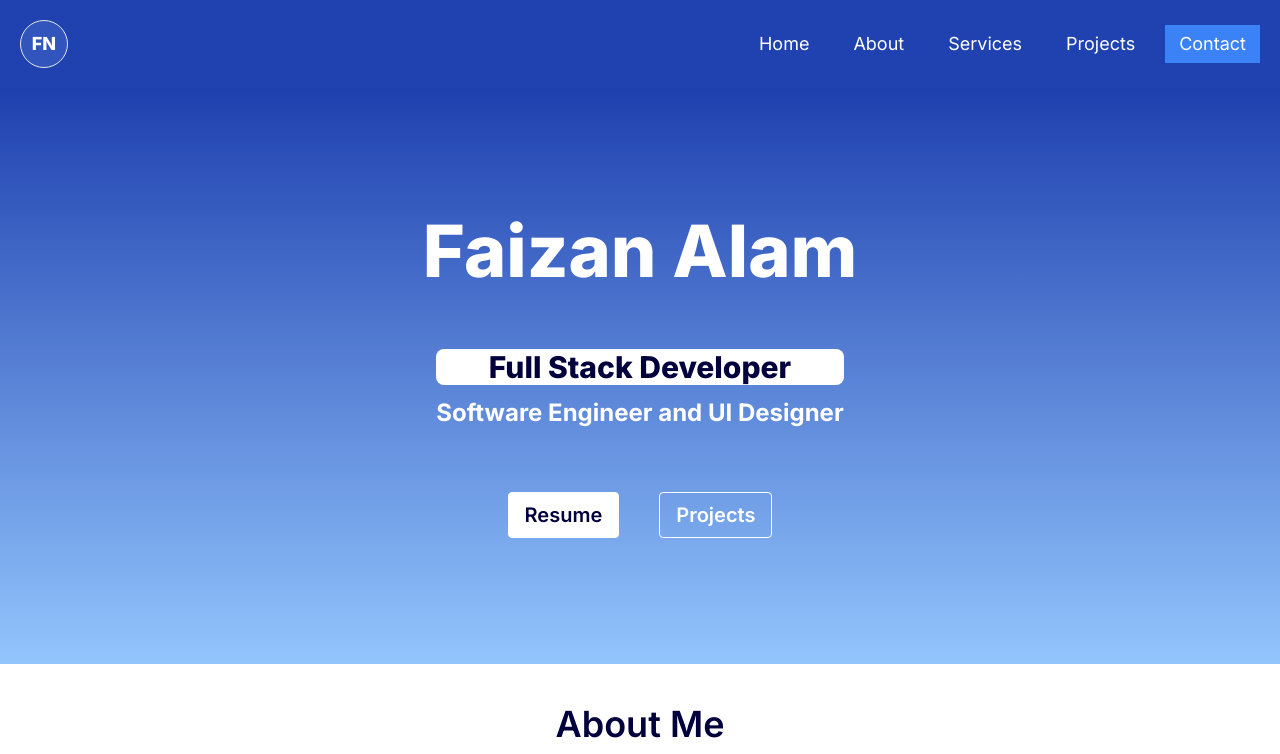
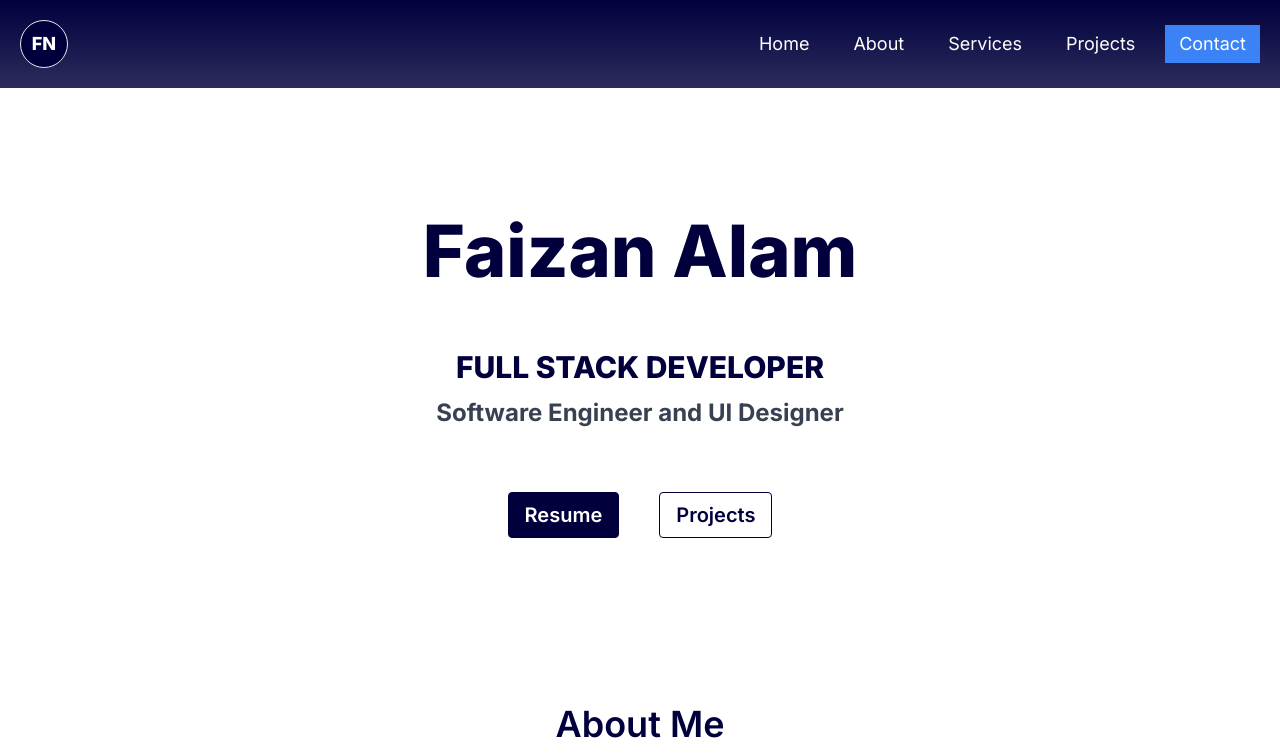
Before and after one commit to faizan619/Faizan_Dev_Portfolio, a Next.js app: page / in a window 1280 px wide. Shown: the top 754 px of the page. Built offline with nearby package versions, Linux system fonts and the light colour scheme.

Commit message:
light mode design

```diff
--- a/src/app/Components/HeroPage.js
+++ b/src/app/Components/HeroPage.js
@@ -19,25 +19,26 @@ export default function Hero() {
       .catch(error => console.error("Error fetching the image:", error));
   };
   return (
-    <section className="bg-gradient-to-b from-blue-800 to-blue-300">
+    <section className="dark:text-white bg-white">
+    {/* <section className="bg-gradient-to-b from-blue-800 to-blue-300"> */}
 
       <div className="flex flex-col items-center min-h-[36rem] justify-evenly py-16 px-2">
-        <h1 className="font-extrabold text-6xl text-white text-center sm:text-7xl">
+        <h1 className="font-extrabold text-6xl dark:text-white text-center sm:text-7xl text-[#01003d]">
           Faizan Alam
         </h1>
         <div className="text-center">
-          <p className="text-2xl font-extrabold text-[#01003d] bg-white rounded-lg sm:text-3xl">
+          <p className="text-2xl font-extrabold text-[#01003d] uppercase rounded-lg sm:text-3xl">
             Full Stack Developer
           </p>
-          <p className="pt-3 text-xl font-bold sm:text-2xl text-white">
+          <p className="pt-3 text-xl font-bold sm:text-2xl text-gray-700 dark:text-white">
             Software Engineer and UI Designer
           </p>
         </div>
         <div className="flex gap-5 lg:gap-10">
-          <button onClick={handleDownload} className="rounded px-4 py-2 bg-white border-white border hover:scale-105 text-[#01003d] font-semibold sm:text-xl">
+          <button onClick={handleDownload} className="rounded px-4 py-2 bg-[#01003d] text-white border-[#01003d] border hover:scale-105 text-[#01003d] font-semibold sm:text-xl">
             Resume
           </button>
-          <button className="dark:border border-white hover:scale-105 text-white border rounded px-4 py-2 font-semibold sm:text-xl">
+          <button className="dark:border border-[#01003d] hover:scale-105 dark:text-white text-[#01003d] border rounded px-4 py-2 font-semibold sm:text-xl">
             <a href="#project">Projects</a>
           </button>
         </div>
@@ -49,7 +50,7 @@ export default function Hero() {
     <div className="container mx-auto flex flex-col items-center px-4 py-16 text-center md:py-32 md:px-10 lg:px-32 xl:max-w-3xl">
         <h1 className="text-7xl font-extrabold">Faizan Alam</h1>
 
-        <p className="px-8 mt-8 mb-12 text-xl text-green-400 uppercase">Full Stack Developer <span className="block text-lg text-white"> Software Engineer and UI Designer</span> </p>
+        <p className="px-8 mt-8 mb-12 text-xl text-green-400 uppercase">Full Stack Developer <span className="block text-lg dark:text-white"> Software Engineer and UI Designer</span> </p>
 
         <div className="flex flex-wrap justify-center">
             <button className="px-8 py-3 m-2 text-lg font-semibold rounded dark:bg-violet-400 dark:text-gray-900">Resume</button>
--- a/src/app/Components/Navbar.js
+++ b/src/app/Components/Navbar.js
@@ -4,8 +4,9 @@ export default function Navbar() {
 
   return (
     // dark:bg-[#022f69] bg-[#3155bc]
-    <nav className="flex items-center justify-between p-5  dark:text-white bg-[#2042b0]">
-      <div className="flex items-center justify-center w-12 h-12 bg-[#3155bc] rounded-full border">
+    // <nav className="flex items-center justify-between p-5  dark:text-white bg-[#2042b0]">
+    <nav className="flex items-center justify-between p-5  dark:text-white bg-gradient-to-b from-[rgb(1,0,61)] to-[rgb(1,0,61,.8)] text-white">
+      <div className="flex items-center justify-center w-12 h-12 bg-[#01003d] rounded-full border">
               <span className="font-extrabold text-lg text-white">FN</span>
             </div>
       <ul className="nav-links">
--- a/src/app/Components/footer.js
+++ b/src/app/Components/footer.js
@@ -5,7 +5,7 @@ export default function Footer() {
       <div className="container flex flex-col justify-between py-10 mx-auto space-y-8 lg:flex-row lg:space-y-0">
         <div className="lg:w-1/3">
           <a rel="noopener noreferrer" href="/" className="flex justify-center space-x-3 lg:justify-start">
-            <div className="flex items-center justify-center w-12 h-12 rounded-full bg-blue-700 border">
+            <div className="flex items-center justify-center w-12 h-12 rounded-full bg-[#01003d] border">
               {/* <svg
                 xmlns="http://www.w3.org/2000/svg"
                 viewBox="0 0 32 32"
@@ -14,7 +14,7 @@ export default function Footer() {
               >
                 <path d="M18.266 26.068l7.839-7.854 4.469 4.479c1.859 1.859 1.859 4.875 0 6.734l-1.104 1.104c-1.859 1.865-4.875 1.865-6.734 0zM30.563 2.531l-1.109-1.104c-1.859-1.859-4.875-1.859-6.734 0l-6.719 6.734-6.734-6.734c-1.859-1.859-4.875-1.859-6.734 0l-1.104 1.104c-1.859 1.859-1.859 4.875 0 6.734l6.734 6.734-6.734 6.734c-1.859 1.859-1.859 4.875 0 6.734l1.104 1.104c1.859 1.859 4.875 1.859 6.734 0l21.307-21.307c1.859-1.859 1.859-4.875 0-6.734z"></path>
               </svg> */}
-              <span className="font-extrabold text-lg">FN</span>
+              <span className="font-extrabold text-lg">FA</span>
             </div>
             <span className="self-center text-2xl font-semibold">
               Faizan Alam
@@ -103,22 +103,6 @@ export default function Footer() {
                 <path d="M12 2C6.484 2 2 6.484 2 12s4.484 10 10 10s10-4.484 10-10S17.516 2 12 2zm5.321 15.321h-2.732c-.276 0-.5-.224-.5-.5s.224-.5.5-.5h2.732c.551 0 1.5-.499 1.5-1.571v-7.5c0-1.072-.949-1.5-1.5-1.5H6.464c-.552 0-1 .428-1 1s.448 1 1 1h4.89c.406 0 .774.244.934.621.276.965 1.104 2.32 2.597 3.498.251.208.342.562.218.88s-.371.53-.68.53zm0-8.821v4.5c0 .276-.224.5-.5.5s-.5-.224-.5-.5v-4.5c0-.621-.546-1-1.5-1H7.536c-.551 0-1-.428-1-1s.449-1 1-1h9.79c.741 0 1.5.672 1.5 1zm0-5.679v.179l-8 7.5-.393.366-.108.113c-.097.103-.202.26-.318.47h8.819c.551 0 1 .428 1 1s-.449 1-1 1H6.464c-.551 0-1-.428-1-1s.449-1 1-1h.562l7.969-7.5H6c-.276 0-.5-.224-.5-.5s.224-.5.5-.5h10c.276 0 .5.224.5.5s-.224.5-.5.5h-1z"/>
               </svg>
             </a>
-              {/* <a
-                rel="noopener noreferrer"
-                href="#"
-                title="Twitter"
-                className="flex items-center p-1"
-              >
-                <svg
-                  viewBox="0 0 24 24"
-                  xmlns="http://www.w3.org/2000/svg"
-                  className="w-5 h-5 fill-current"
-                >
-                  <path d="M23.954 4.569a10 10 0 01-2.825.775 4.958 4.958 0 002.163-2.723c-.951.555-2.005.959-3.127 1.184a4.92 4.92 0 00-8.384 4.482C7.691 8.094 4.066 6.13 1.64 3.161a4.822 4.822 0 00-.666 2.475c0 1.71.87 3.213 2.188 4.096a4.904 4.904 0 01-2.228-.616v.061a4.923 4.923 0 003.946 4.827 4.996 4.996 0 01-2.212.085 4.937 4.937 0 004.604 3.417 9.868 9.868 0 01-6.102 2.105c-.39 0-.779-.023-1.17-.067a13.995 13.995 0 007.557 2.209c9.054 0 13.999-7.496 13.999-13.986 0-.209 0-.42-.015-.63a9.936 9.936 0 002.46-2.548l-.047-.02z"></path>
-                </svg>
-              </a> */}
-
-
               <a
                 rel="noopener noreferrer"
                 href="https://www.github.com/faizan619"
```
